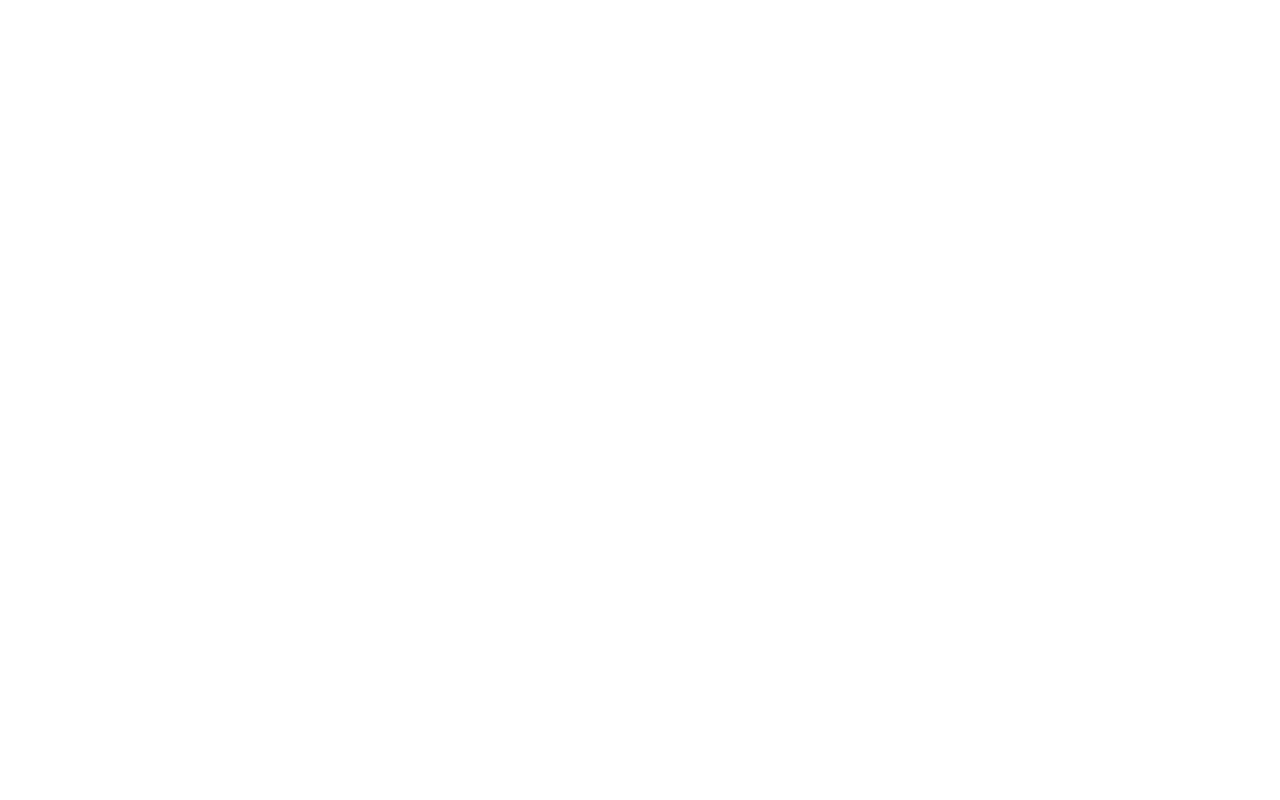
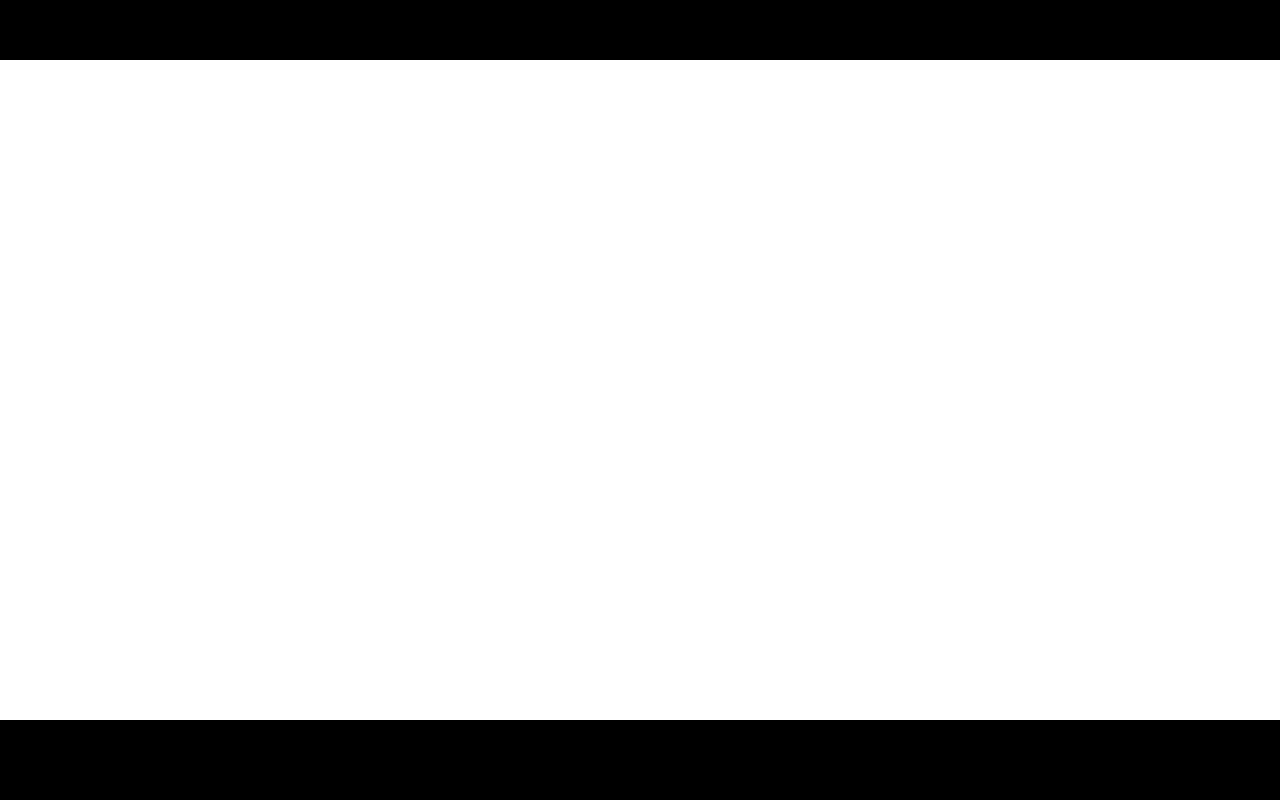
Before and after one commit to LeonardoContino/html-css-zoom, a plain HTML site: page index.html in a window 1280 px wide. Drawn offline with Linux system fonts and the light colour scheme.

Commit message:
impostato header e footer

```diff
--- a/index.html
+++ b/index.html
@@ -8,6 +8,10 @@
     <title>Document</title>
 </head>
 <body>
+    <header></header>
+    <main>
 
+    </main>
+    <footer></footer>
 </body>
 </html>
--- a/style.css
+++ b/style.css
@@ -2,4 +2,29 @@
     margin: 0;
     padding: 0px;
     box-sizing: border-box;
+
+
 }
+body{
+    height: 100vh;
+
+}
+header{
+    height: 60px;
+    width: 100%;
+    position: fixed;
+    background-color: black;
+    z-index: 1;
+}
+main{
+    padding-top: 80px;
+    height: calc(100vh - 80px);
+    overflow-y: auto;
+}
+footer{
+    height: 80px;
+
+
+    background-color: black;
+
+}
```
